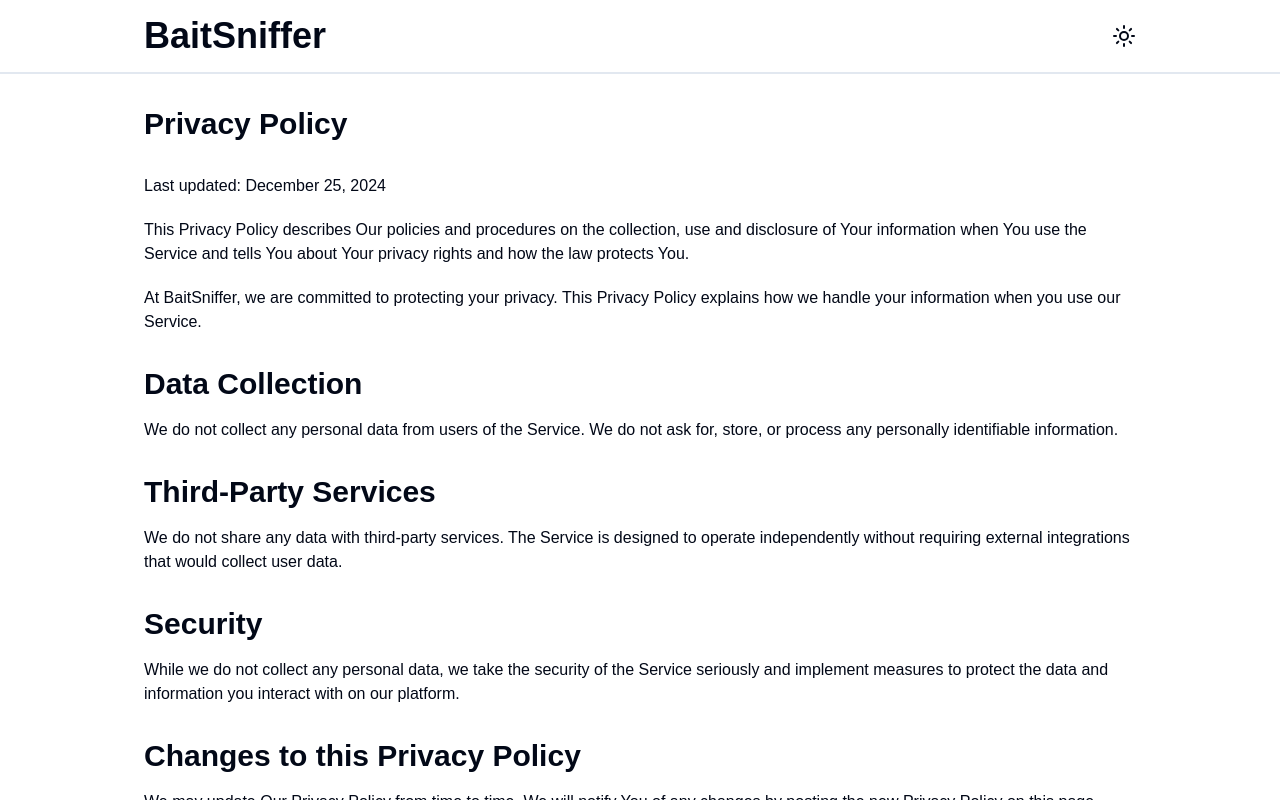
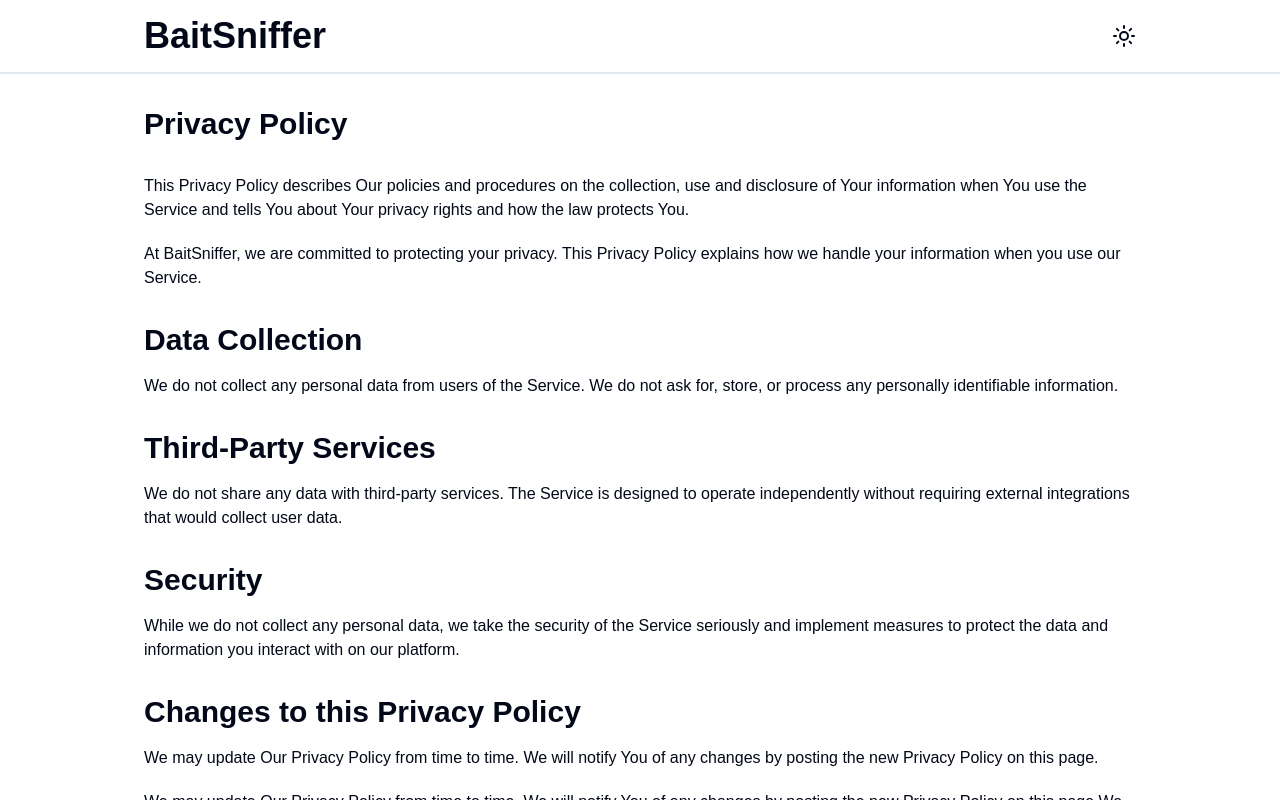
Before and after one commit to jallenmanaloto/sniffer-ui, a Next.js app: page /privacy-policy in a window 1280 px wide. Built offline with nearby package versions, Linux system fonts and the light colour scheme.

Commit message:
feat: add Footer on privacy page

```diff
--- a/src/app/privacy-policy/page.tsx
+++ b/src/app/privacy-policy/page.tsx
@@ -1,13 +1,13 @@
+import Footer from "@/components/footer";
 import Header from "@/components/header";
 
 export default function PrivacyPolicy() {
   return (
     <div className="w-screen h-screen dark:bg-slate-900">
       <Header />
-      <main className="container mx-auto px-8 lg:px-36">
+      <main className="container mx-auto px-8 lg:px-36 pb-24">
         <h1 className="text-3xl font-bold py-8">Privacy Policy</h1>
         <div className="flex flex-col gap-5">
-          <p>Last updated: December 25, 2024</p>
           <p>This Privacy Policy describes Our policies and procedures on the collection, use and disclosure of Your information when You use the Service and tells You about Your privacy rights and how the law protects You.</p>
           <p>At BaitSniffer, we are committed to protecting your privacy. This Privacy Policy explains how we handle your information when you use our Service.</p>
         </div>
@@ -30,6 +30,7 @@
         <p className="py-4">Last updated: December 25, 2024</p>
         <p>If you have any questions about this Privacy Policy, please contact us at <b>support@baitsniffer.com</b>.</p>
       </main>
+      <Footer />
     </div>
   )
 }
```
